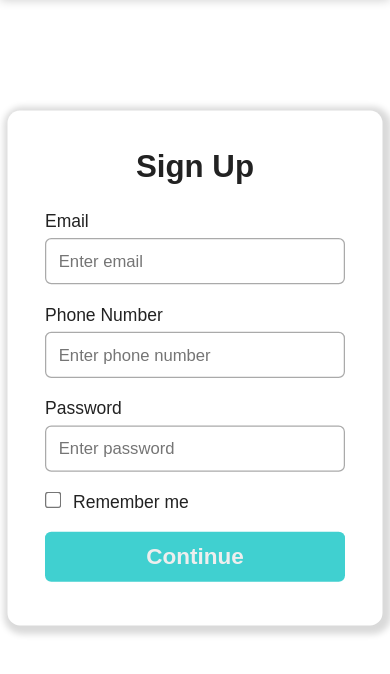
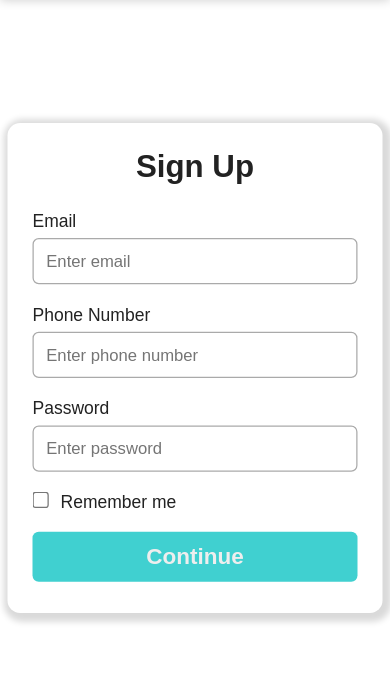
Before and after one commit to Qaalirashid/OnlyStore, a plain HTML site: page userAccount.html in a window 390 px wide. Shown: the part 54-728 px from the top of the page. Drawn offline with Linux system fonts and the light colour scheme.

Commit message:
Update style.css

```diff
--- a/style.css
+++ b/style.css
@@ -870,4 +870,7 @@ ul{
     .totalQuantity{
         right: 10px;
     }
+    .signup{
+        padding: 10px 20px;
+    }
 }
```
